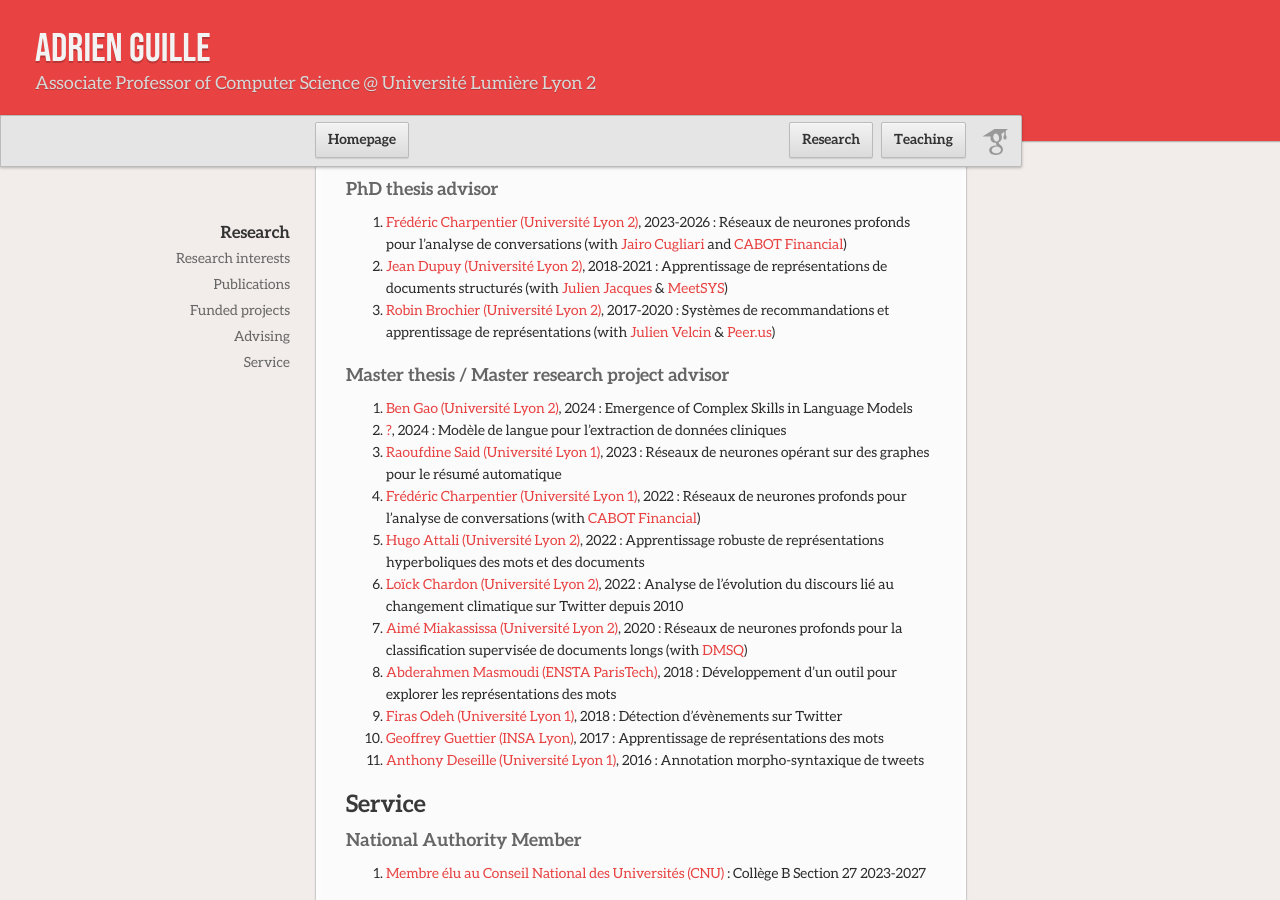
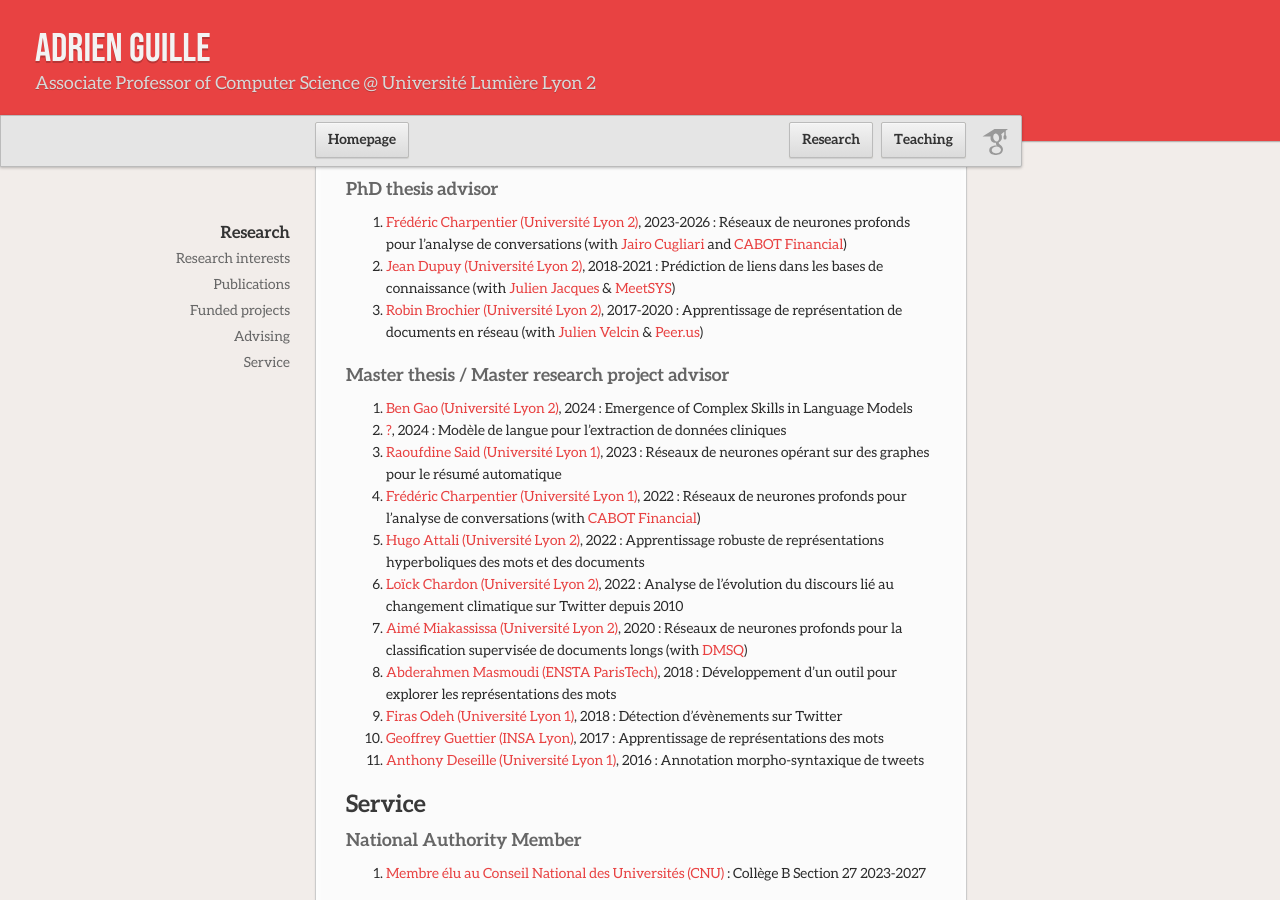
Before and after one commit to AdrienGuille/adrienguille.github.io, a Jekyll site: the page built from research.md, in a window 1280 px wide and 900 px high, scrolled down 1037 px. Built offline with Jekyll 4.4.1, drawn with Linux system fonts in a browser that asks for light colours; our own code applies the rules of GitHub Pages for plain Markdown files.

Commit message:
Update research.md

```diff
--- a/research.md
+++ b/research.md
@@ -33,8 +33,8 @@
 ### PhD thesis advisor
 
 - [Frédéric Charpentier (Université Lyon 2)](#), 2023-2026 : Réseaux de neurones profonds pour l'analyse de conversations (with [Jairo Cugliari](https://cugliari.github.io/website/) and [CABOT Financial](https://www.cabotfinancial.fr))
-- [Jean Dupuy (Université Lyon 2)](#), 2018-2021 : Apprentissage de représentations de documents structurés (with [Julien Jacques](http://eric.univ-lyon2.fr/~jjacques/) & [MeetSYS](http://meetsys.com/))
-- [Robin Brochier (Université Lyon 2)](#), 2017-2020 : Systèmes de recommandations et apprentissage de représentations (with [Julien Velcin](http://eric.univ-lyon2.fr/~jvelcin/) & [Peer.us](http://peer.us/))
+- [Jean Dupuy (Université Lyon 2)](#), 2018-2021 : Prédiction de liens dans les bases de connaissance (with [Julien Jacques](http://eric.univ-lyon2.fr/~jjacques/) & [MeetSYS](http://meetsys.com/))
+- [Robin Brochier (Université Lyon 2)](#), 2017-2020 : Apprentissage de représentation de documents en réseau (with [Julien Velcin](http://eric.univ-lyon2.fr/~jvelcin/) & [Peer.us](http://peer.us/))
 
 ### Master thesis / Master research project advisor
 
@@ -58,11 +58,11 @@
 
 ### Organizer
 
-- [Journée nationale sur la fouille de textes]() : 2024
+- [Journée nationale sur la fouille de textes](https://textmine-lyon.sciencesconf.org) : 2024
 - [Compétition TextMine](https://www.kaggle.com/competitions/defi-textmine-2024) : 2023, 2024
 - [European ECAS school on text mining @ ENBIS](https://www.enbis.org/activities/events/current/631_ENBIS_20_Pre_Conference_Event__Joint_ECAS_ENBIS_1_Day_Summer_Course___POSTPONED/) : 2022 (with [Jairo Cugliari](http://eric.univ-lyon2.fr/jcugliari/))
-- [European ECAS-SFdS school on deep learning for text mining](https://www.sfds.asso.fr/fr/ecas/632-home/) : 2021 (with [Jairo Cugliari](http://eric.univ-lyon2.fr/jcugliari/))
-- [Workshop on Representation Learning for Complex Data](http://mediamining.univ-lyon2.fr/workshop2019/) : 2019 (with [Julien Velcin](http://mediamining.univ-lyon2.fr/velcin/); supported by [SFdS](#) & [GdR MaDICS](#))
+- [European ECAS-SFdS school on deep learning for text mining](https://www.sfds.asso.fr/fr/ecas/632-home/) : 2021 (with [Jairo Cugliari]())
+- [Workshop on Representation Learning for Complex Data](http://mediamining.univ-lyon2.fr/workshop2019/) : 2019 (with [Julien Velcin](); supported by [SFdS](#) & [GdR MaDICS](#))
 - [Séminaire du laboratoire (DMD)](https://eric.msh-lse.fr/category/seminaires/): 2019-2021
 - [Session démo @ Conférence Extraction et Gestion des Connaissances](http://www.egc.asso.fr/category/manifestations/conferences) : 2019, 2018, 2017
 - [Graph embedding day](http://ged2018.sci-web.net) : 2018
```
